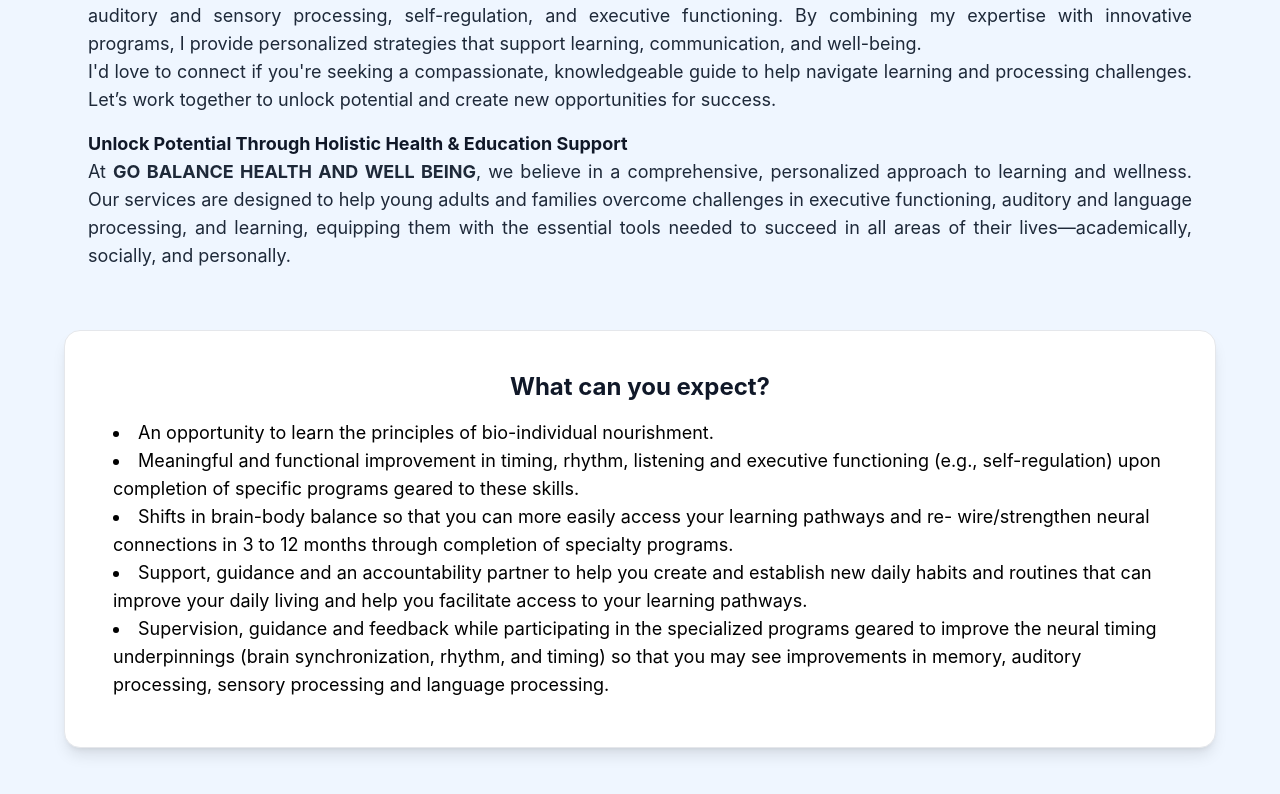
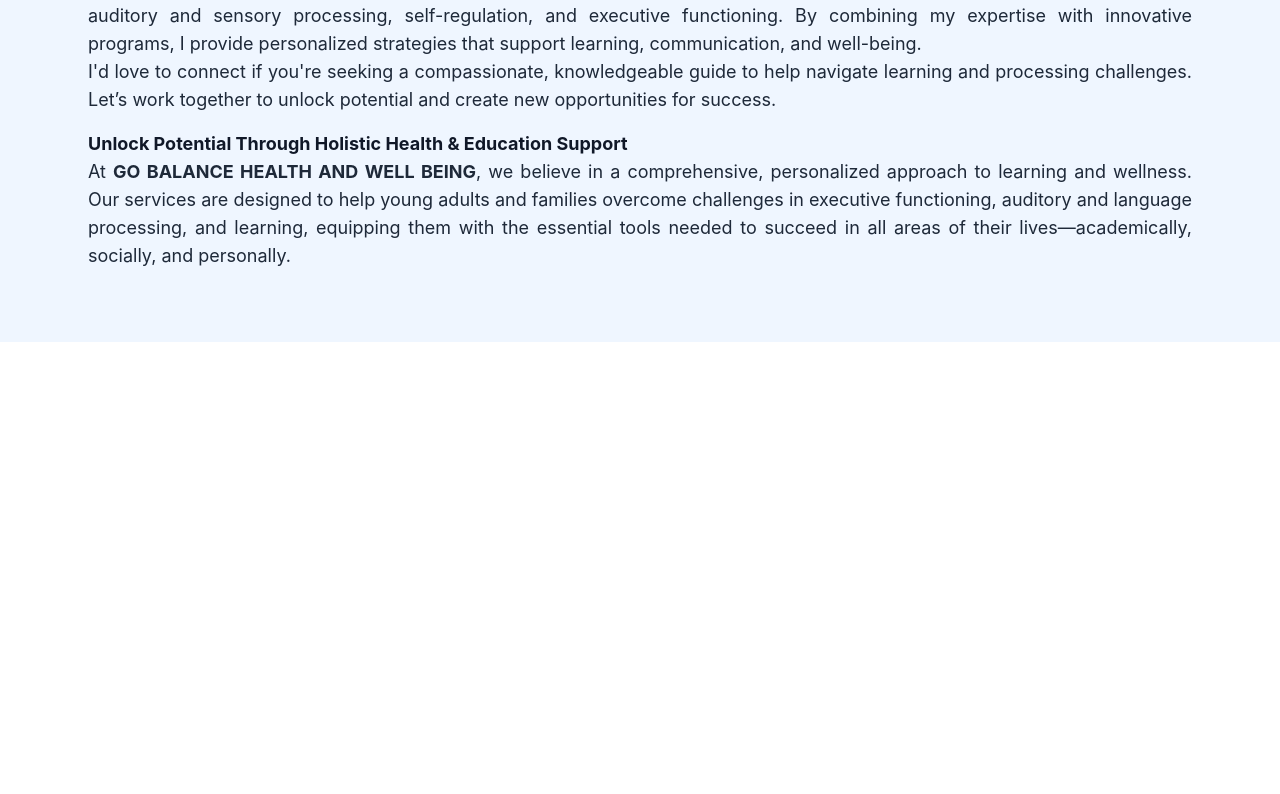
Before and after one commit to mtsahas/go-balance-app, a React (Vite) app: page /about in a window 1280 px wide. Shown: the part 798-1592 px from the top of the page. After the commit the page ends 1140 px from the top, so only its background shows below. Built offline with nearby package versions, Linux system fonts and the light colour scheme.

Commit message:
Changed content formatting, fixed links

```diff
--- a/src/components/About.jsx
+++ b/src/components/About.jsx
@@ -83,41 +83,6 @@
           personally.
         </p>
       </div>
-
-      <div className="max-w-6xl mx-auto p-6 shadow-lg bg-white rounded-2xl border border-gray-200 m-5 justify-center items-center">
-        <h1 className="text-2xl font-bold text-center text-gray-900 p-4">
-          What can you expect?
-        </h1>
-        <ul className="list-disc list-inside text-lg text-left px-6 pb-6">
-          <li>
-            An opportunity to learn the principles of bio-individual
-            nourishment.
-          </li>
-          <li>
-            Meaningful and functional improvement in timing, rhythm, listening
-            and executive functioning (e.g., self-regulation) upon completion of
-            specific programs geared to these skills.
-          </li>
-          <li>
-            Shifts in brain-body balance so that you can more easily access your
-            learning pathways and re- wire/strengthen neural connections in 3 to
-            12 months through completion of specialty programs.
-          </li>
-          <li>
-            Support, guidance and an accountability partner to help you create
-            and establish new daily habits and routines that can improve your
-            daily living and help you facilitate access to your learning
-            pathways.
-          </li>
-          <li>
-            Supervision, guidance and feedback while participating in the
-            specialized programs geared to improve the neural timing
-            underpinnings (brain synchronization, rhythm, and timing) so that
-            you may see improvements in memory, auditory processing, sensory
-            processing and language processing.
-          </li>
-        </ul>
-      </div>
     </div>
   );
 }
--- a/src/components/Resources.jsx
+++ b/src/components/Resources.jsx
@@ -99,7 +99,7 @@
     {
       section: "Executive Functioning",
       links: [
-        { title: "Seth Perler", url: "https://sethperler.com/Sethperler.com/" },
+        { title: "Seth Perler", url: "https://sethperler.com" },
         {
           title: "Cognitive Connections",
           url: "https://www.efpractice.com/about-5-1",
@@ -116,8 +116,7 @@
       ],
     },
     {
-      section:
-        "Parent resources for neurodevelopmental disorders:  Root Causes/Nutrition/Environment/Treatments",
+      section: "Parent resources for neurodevelopmental disorders",
       links: [
         {
           title: "Documenting Hope",
@@ -158,7 +157,7 @@
         {
           title:
             "Nutrition and Therapeutic Diets for Children with Autism and ADHD",
-          url: "nourishinghope.com",
+          url: "https://nourishinghope.com",
         },
         {
           title: "Healing Without Hurting",
@@ -171,7 +170,7 @@
         },
         {
           title: "Health Topics Archive - The Weston A. Price Foundation",
-          url: "westonaprice.org",
+          url: "https://westonaprice.org",
         },
         {
           title: "Autism, ADHD, and Wireless Electromagnetic Fields",
@@ -184,7 +183,7 @@
       ],
     },
     {
-      section: "Sensory Processing/Self-Regulation/Vestibular/Treatments",
+      section: "Sensory Processing",
       links: [
         {
           title: "STAR Institute",
@@ -205,12 +204,12 @@
         },
         {
           title: "Spiral Foundation",
-          url: "thesprialfoundation.org",
+          url: "https://thesprialfoundation.org",
         },
 
         {
           title: "Sensory Smart Parent",
-          url: "sensorysmartparent.com",
+          url: "https://sensorysmartparent.com",
         },
         {
           title: "SPD Foundation",
--- a/src/components/Services.jsx
+++ b/src/components/Services.jsx
@@ -62,7 +62,57 @@
           src="/coaching-program.jpg"
           alt="Coaching Program"
         />
-
+        <ul className="list-disc list-inside text-lg mb-6 text-left">
+          <li>
+            Learn principles of bio-individual nourishment to support brain
+            health
+          </li>
+          <li>
+            Functional changes in timing, rhythm, listening, and executive
+            functioning
+          </li>
+          <li>
+            Discover why and how the environment (internal and external) affects
+            learning
+          </li>
+        </ul>
+        {/*
+        <div className="max-w-6xl mx-auto p-6 shadow-lg bg-white rounded-2xl border border-gray-200 m-5 justify-center items-center">
+          <h1 className="text-2xl font-bold text-center text-gray-900 p-4">
+            What can you expect?
+          </h1>
+          <ul className="list-disc list-inside text-lg text-left px-6 pb-6">
+            <li>
+              An opportunity to learn the principles of bio-individual
+              nourishment.
+            </li>
+            <li>
+              Meaningful and functional improvement in timing, rhythm, listening
+              and executive functioning (e.g., self-regulation) upon completion
+              of specific programs geared to these skills.
+            </li>
+            <li>
+              Shifts in brain-body balance so that you can more easily access
+              your learning pathways and re- wire/strengthen neural connections
+              in 3 to 12 months through completion of specialty programs.
+            </li>
+            <li>
+              Support, guidance and an accountability partner to help you create
+              and establish new daily habits and routines that can improve your
+              daily living and help you facilitate access to your learning
+              pathways.
+            </li>
+            <li>
+              Supervision, guidance and feedback while participating in the
+              specialized programs geared to improve the neural timing
+              underpinnings (brain synchronization, rhythm, and timing) so that
+              you may see improvements in memory, auditory processing, sensory
+              processing and language processing.
+            </li>
+          </ul>
+        </div>
+        */}
+        {/*
         <h3 className="text-xl font-semibold mt-4 mb-2">Areas of Focus:</h3>
         <div className="bg-white p-6 rounded-lg shadow-md my-4">
           <h4 className="text-lg font-semibold mt-4">
@@ -149,6 +199,7 @@
             that turn learning difficulties into strengths.
           </h2>
         </div>
+        */}
         <h2 className="text-2xl font-semibold mt-6 mb-4">
           Why Choose Our Approach?
         </h2>
--- a/src/components/SpecialPrograms.jsx
+++ b/src/components/SpecialPrograms.jsx
@@ -104,7 +104,7 @@
               </ul>
             </div>
           </div>
-
+          {/*
           <div className="flex flex-col md:flex-row items-center gap-8">
             <img
               src="/home.jpg"
@@ -138,6 +138,7 @@
               </ul>
             </div>
           </div>
+          */}
         </div>
       </div>
     </div>
```
